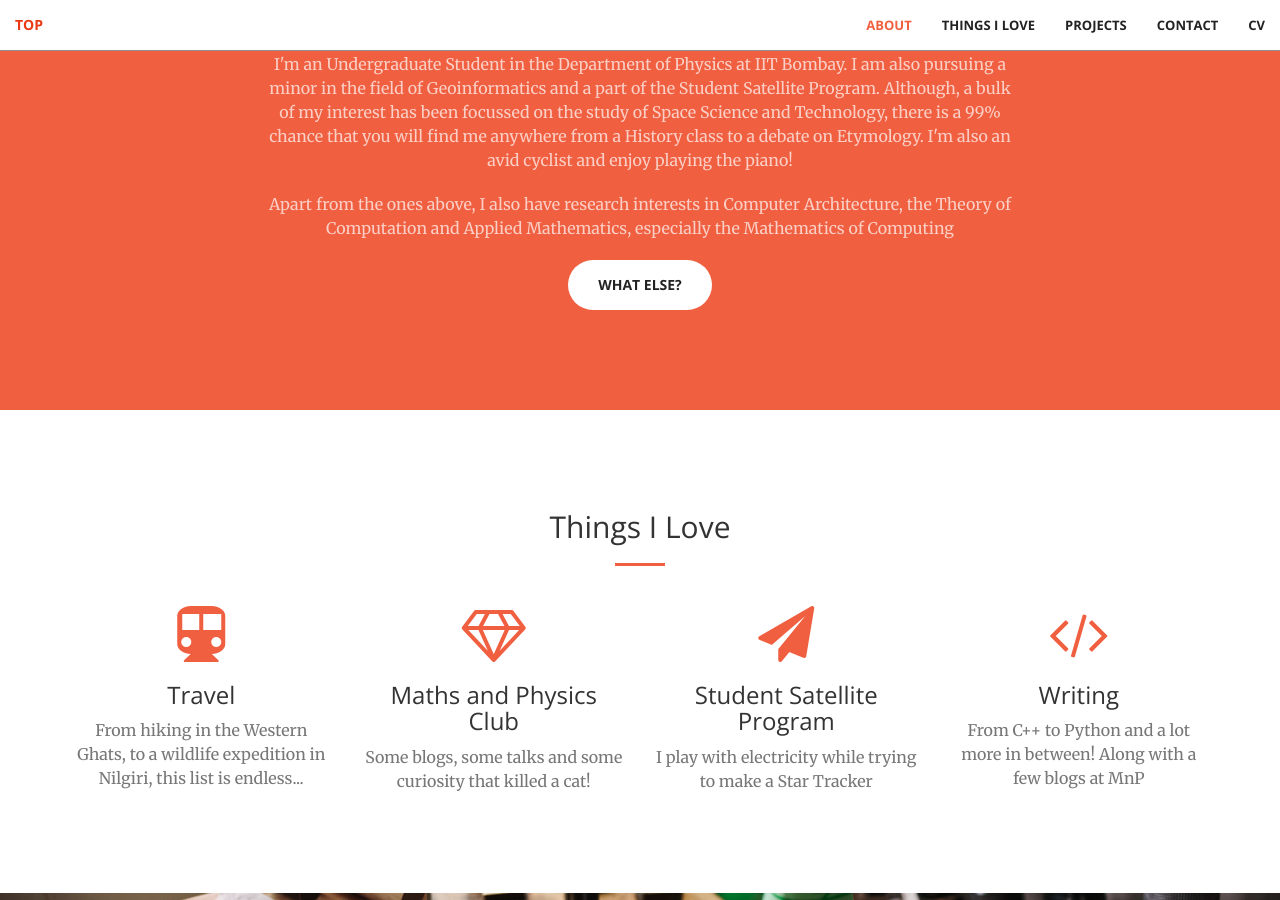
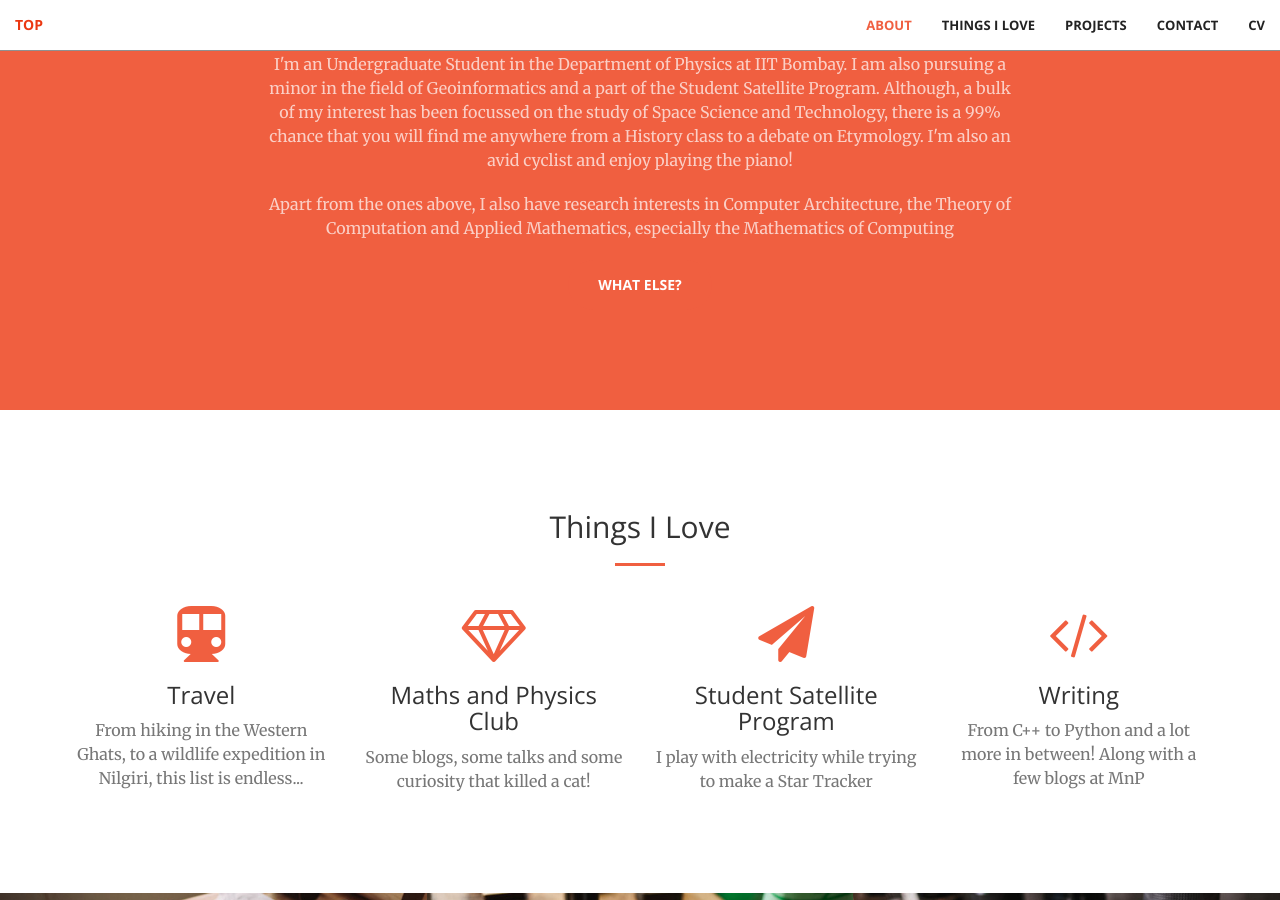
Before and after one commit to aravindbharathi/aravindbharathi.github.io, a Jekyll site: the page built from index.html, in a window 1280 px wide and 900 px high, scrolled down 1024 px. Built offline with Jekyll 4.4.1, drawn with Linux system fonts in a browser that asks for light colours.

Commit message:
Update call-to-action.html

```diff
--- a/_includes/call-to-action.html
+++ b/_includes/call-to-action.html
@@ -6,7 +6,7 @@
                 <hr class="light">
                 <p class="text-faded">I'm an Undergraduate Student in the Department of Physics at IIT Bombay. I am also pursuing a minor in the field of Geoinformatics and a part of the Student Satellite Program. Although, a bulk of my interest has been focussed on the study of Space Science and Technology, there is a 99% chance that you will find me anywhere from a History class to a debate on Etymology. I'm also an avid cyclist and enjoy playing the piano!</p>
                 <p class="text-faded">Apart from the ones above, I also have research interests in Computer Architecture, the Theory of Computation and Applied Mathematics, especially the Mathematics of Computing</p>
-                <a href="#stuff" class="btn btn-default btn-xl">What else?</a>
+                <a href="#stuff" class="btn btn-primary btn-xl page-scroll">What else?</a>
             </div>
         </div>
     </div>
```
